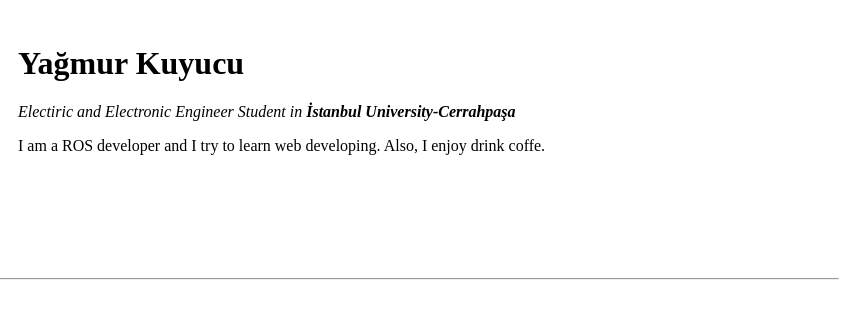
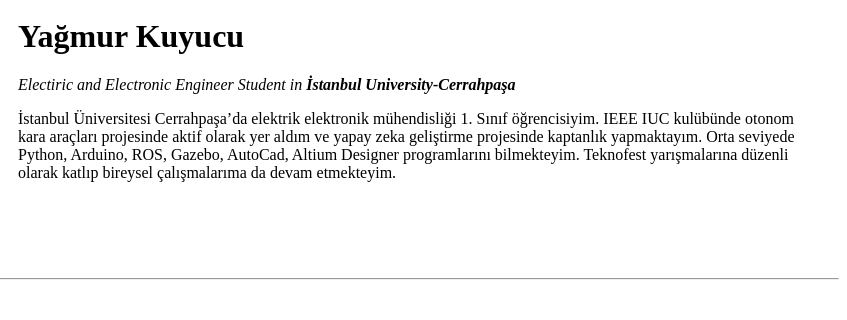
Before and after one commit to YagmurKyc/CV, a plain HTML site: page index.html in a window 1280 px wide. Shown: the part 84-404 px from the top of the page, 433-1280 px from the left. Drawn offline with Linux system fonts and the light colour scheme.

Commit message:
Update index.html

```diff
--- a/index.html
+++ b/index.html
@@ -13,7 +13,12 @@
                 </td>
                 <td><h1>Yağmur Kuyucu</h1>
                     <p><em>Electiric and Electronic Engineer Student in <b>İstanbul University-Cerrahpaşa</b></em></p>
-                    <p>I am a ROS developer and I try to learn web developing. Also, I enjoy drink coffe.</p>
+                    <p>İstanbul Üniversitesi Cerrahpaşa’da elektrik elektronik mühendisliği 1. Sınıf
+                        öğrencisiyim. IEEE IUC kulübünde otonom kara araçları projesinde aktif olarak yer
+                        aldım ve yapay zeka geliştirme projesinde kaptanlık yapmaktayım. Orta seviyede
+                        Python, Arduino, ROS, Gazebo, AutoCad, Altium Designer programlarını
+                        bilmekteyim. Teknofest yarışmalarına düzenli olarak katlıp bireysel çalışmalarıma da
+                        devam etmekteyim.</p>
                 </td>
             </tr>
         </table>
```
